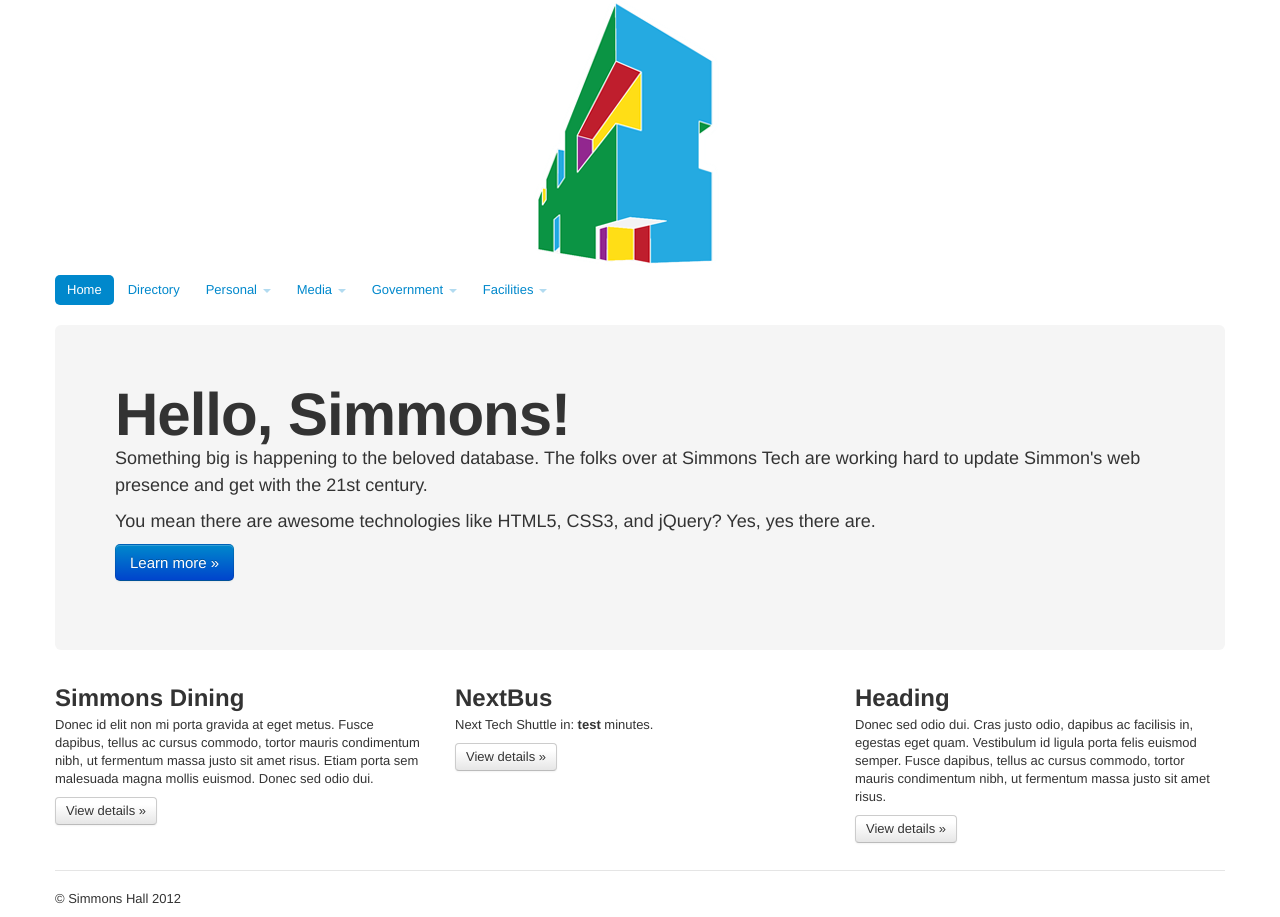
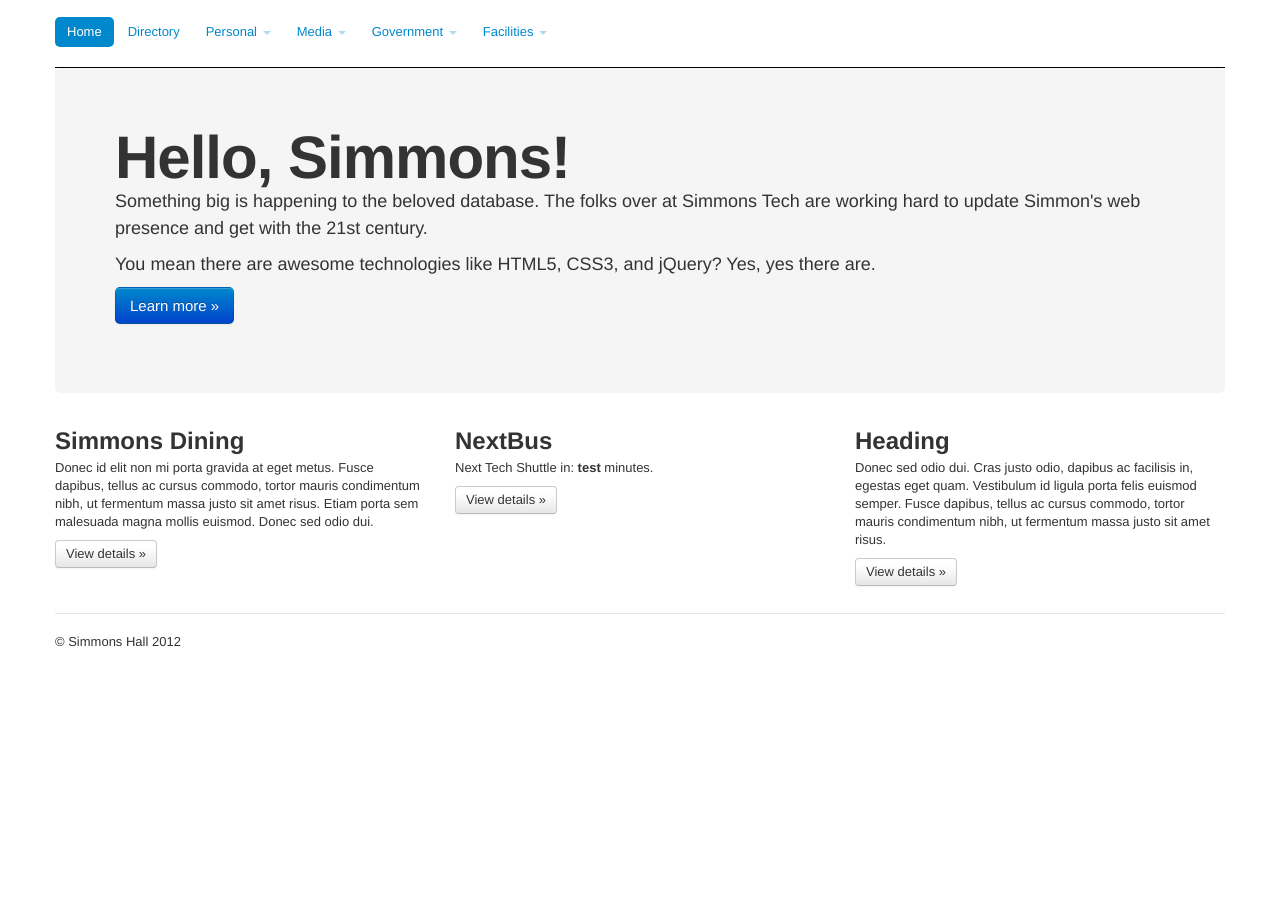
Before and after one commit to dormbase/dormbase, a Django app: page / in a window 1280 px wide. After the commit the page ends 647 px from the top, so only its background shows below. Run offline with Django 3.2, Linux system fonts and the light colour scheme; parts of the project's set-up code (start-up, migrations or seed data) failed here and were passed over; some libraries are stand-ins or nearby versions.

Commit message:
main: updated html for base and updated movie widths

```diff
--- a/dormbase/movie/views.py
+++ b/dormbase/movie/views.py
@@ -36,7 +36,7 @@ def randomGenre(request):
     for i in genreList:
         filmGenre = Movie.objects.filter(genres = Genre.objects.filter(name = i))
 
-        rands = sample(xrange(len(filmGenre)-1), 5)
+        rands = sample(xrange(len(filmGenre)-1), 6)
 
         selectFilms.append((i, [filmGenre[x] for x in rands]))
 
--- a/dormbase/static/css/main.css
+++ b/dormbase/static/css/main.css
@@ -3363,3 +3363,12 @@ a.thumbnail:hover {
 .invisible {
   visibility: hidden;
 }
+
+header {
+    border-bottom: 1px solid #000000;
+    padding-top: 15px;
+}
+
+.nav .nav-pills {
+    postion: right;
+}
--- a/dormbase/templates/base.html
+++ b/dormbase/templates/base.html
@@ -20,14 +20,8 @@
     <link rel="apple-touch-icon" sizes="114x114" href="{{ STATIC_URL }}ico/apple-114x114.png">
   </head>
 
-  <body>
-    <div class="topDarkPanel">
-      <div class="container" id="header">
-	<img id="simmons-hall" src="{{ STATIC_URL }}img/simmonsHall.png" width="475px" height="44px" alt="Simmons Hall" />
-	<img id="simmons-logo" src="{{ STATIC_URL }}img/colorfulSimmons.png" width="185px" height="268px" alt="Simmons logo" />
-      </div>
-      <div class="container" id="simmons-nav">
-	<div class="subnav">
+  <body class="container">
+    <header>
       <ul class="nav nav-pills">
 	<li {% block activeHome %}{% endblock %}><a href="/#">Home</a></li>
 	<li {% block activeDirectory %}{% endblock %}><a href="/directory">Directory</a></li>
@@ -36,6 +30,7 @@
 	    Personal
 	    <b class="caret"></b>
 	  </a>
+
 	  <ul class="dropdown-menu">
 	    <li><a href="/#">Packages</a></li>
 	    <li><a href="/#">Guest List</a></li>
@@ -86,19 +81,16 @@
 	   </ul>
 	 </li>
        </ul>
-	</div>
-      </div>
-      <div class="container" id="content">
+     </header>
+
      {% block content %}
      {% endblock %}
-      </div>
-      <div class="darkPanel" id="bottomPanel">
-	<div class="container" id="simmons-footer">
+
+     <footer>
        {% block footer %}
        {% endblock %}
-	</div>
-      </div>
-    </div>
+    </footer>
+
 
     <script src="{{ STATIC_URL }}js/jquery.js"></script>
     <script src="{{ STATIC_URL }}js/bootstrap-transition.js"></script>
@@ -113,5 +105,6 @@
     <script src="{{ STATIC_URL }}js/bootstrap-collapse.js"></script>
     <script src="{{ STATIC_URL }}js/bootstrap-carousel.js"></script>
     <script src="{{ STATIC_URL }}js/bootstrap-typeahead.js"></script>
+
   </body>
 </html>
```
Lines whose indentation alone changed are shown as unchanged.
